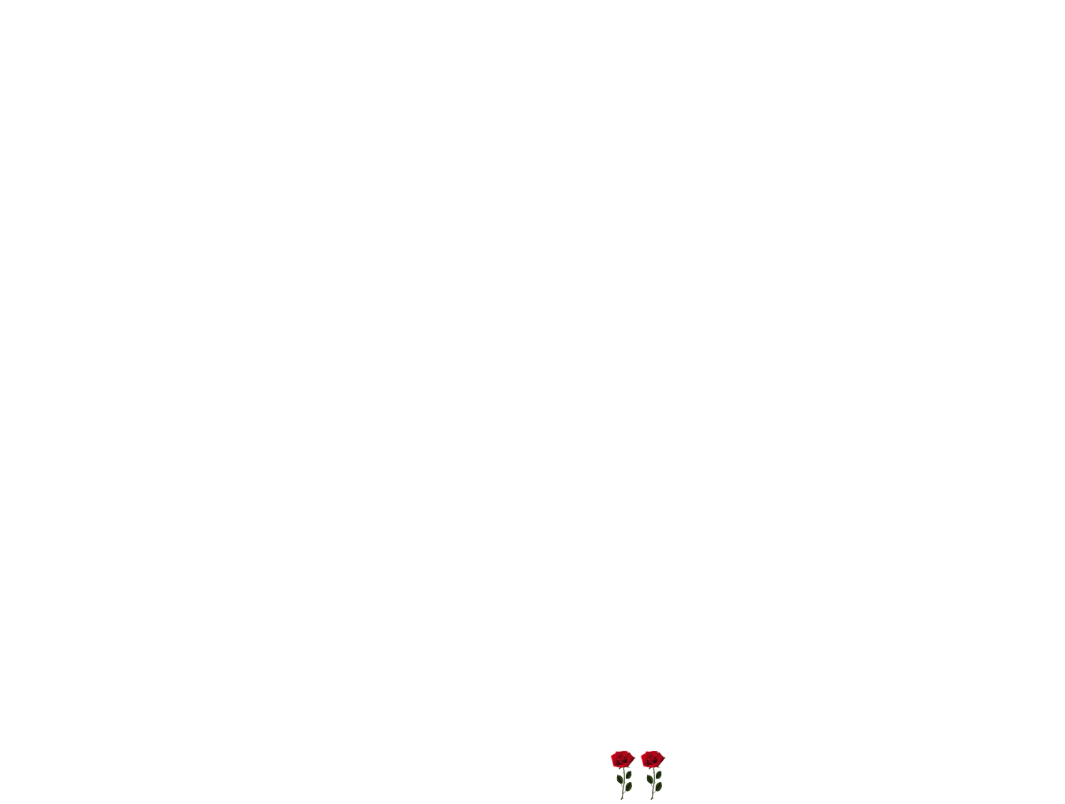
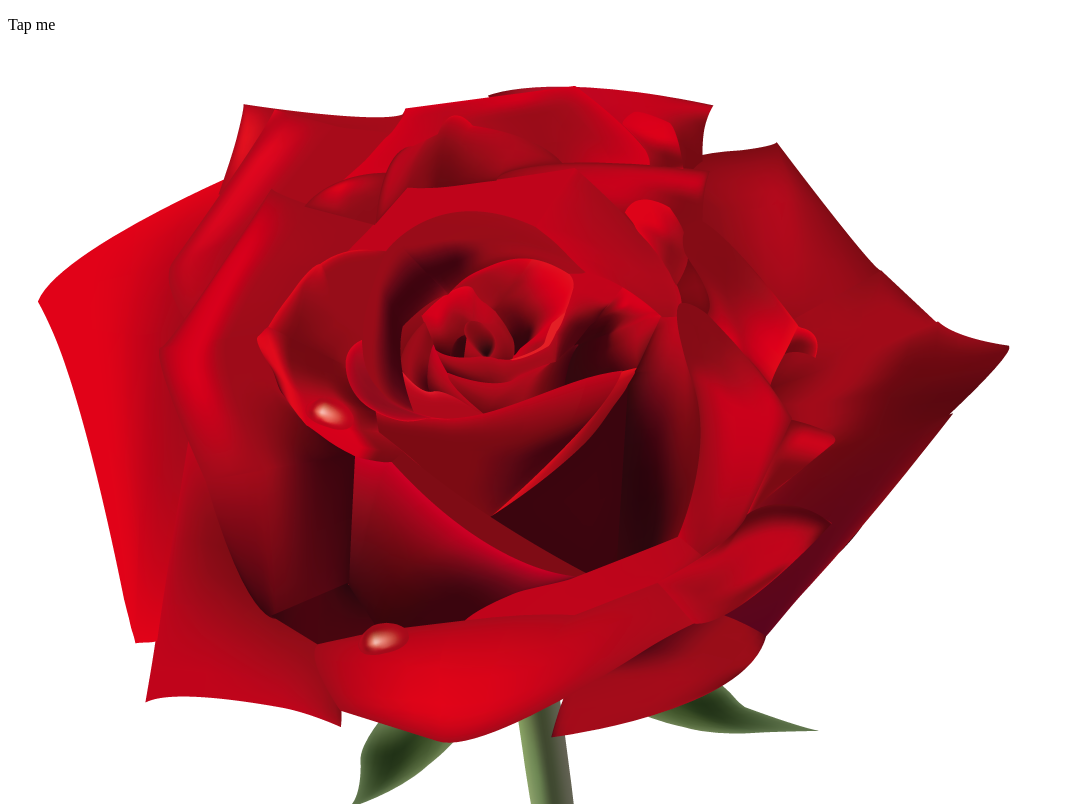
Before and after one commit to BenWasntHere/ForHer, a plain HTML site: page index.html in a window 1280 px wide. Shown: the top 804 px of the page, without its empty margins (0-1065 px from the left). Drawn offline with Linux system fonts and the light colour scheme.

Commit message:
Update index.html

```diff
--- a/index.html
+++ b/index.html
@@ -1,15 +1,18 @@
 <!DOCTYPE html>
 <html lang="en">
 <head>
-  <meta charset="UTF-8">
-  <meta name="viewport" content="width=device-width, initial-scale=1.0">
-  <title>Your Valentine's Day Surprise</title>
-  <!-- Remove or adjust the Permissions-Policy meta tag if present -->
-  <!-- <meta http-equiv="Permissions-Policy" content="interest-cohort=()"/> -->
-  <link rel="stylesheet" href="styles.css">
+    <meta charset="UTF-8">
+    <meta name="viewport" content="width=device-width, initial-scale=1.0">
+    <title>Valentine's Day Website</title>
+    <link rel="stylesheet" href="style.css">
 </head>
 <body>
-  <div id="rose-container"></div>
-  <script src="script.js"></script>
+    <div class="container">
+        <p id="message">Tap me</p>
+        <img src="rose.png" alt="Rose" id="rose" onclick="showMessage()">
+        <p id="valentineMessage" class="hidden">Happy Valentine's Day!</p>
+    </div>
+
+    <script src="script.js"></script>
 </body>
 </html>
```
